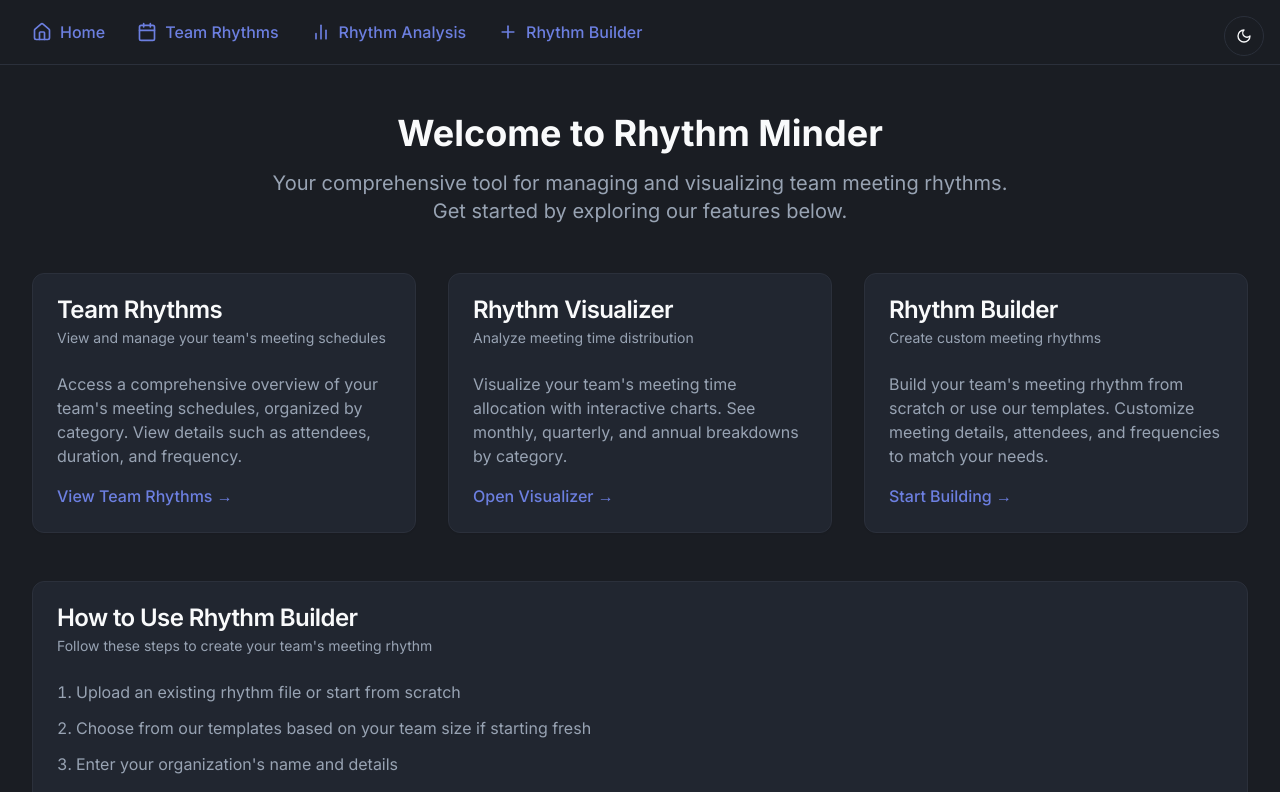
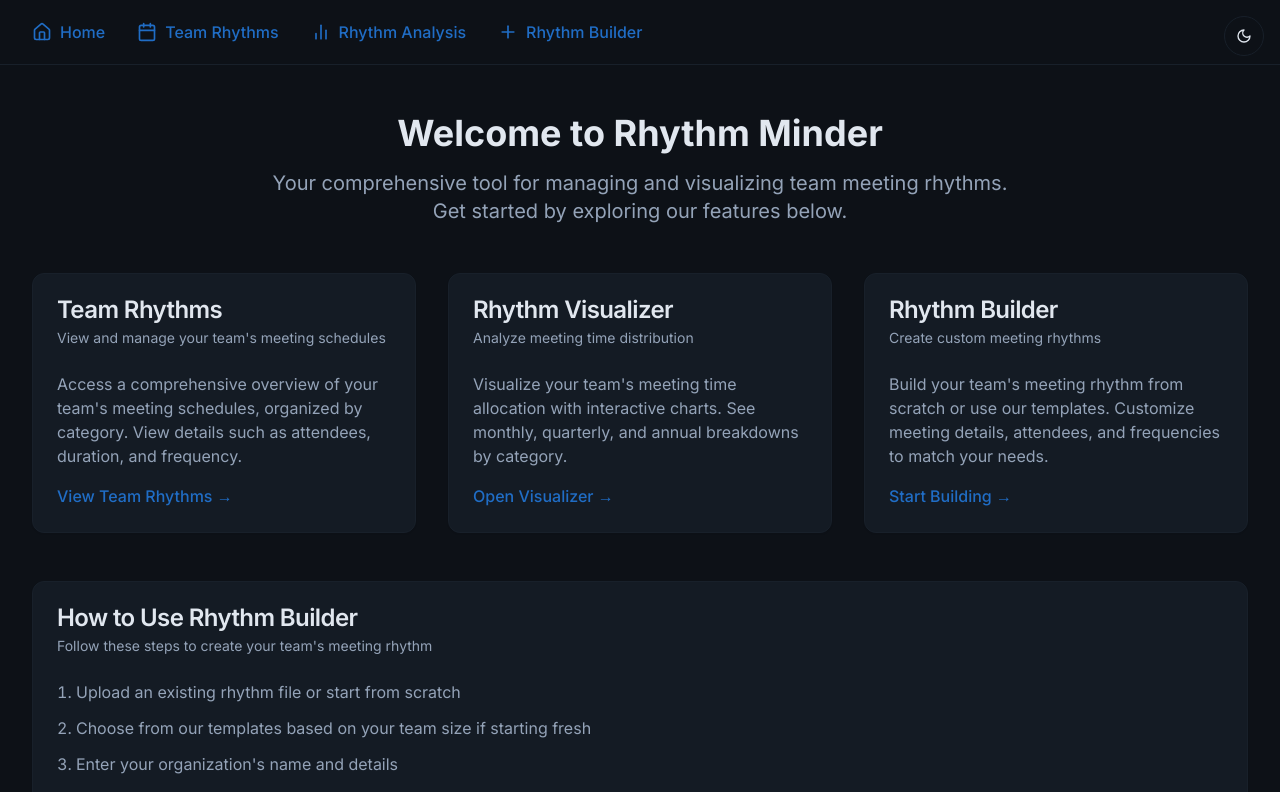
Before and after one commit to mattnigh/build-a-rhythm, a React (Vite) app: page / in a window 1280 px wide. Shown: the top 792 px of the page. Built offline with nearby package versions, Linux system fonts and the light colour scheme.

Commit message:
Update dark mode styling
Adjust dark mode colors across all pages to match the specified design requirements.

```diff
--- a/src/index.css
+++ b/src/index.css
@@ -39,33 +39,33 @@
   }
 
   .dark {
-    --background: 220 15% 12%;
-    --foreground: 210 20% 98%;
+    --background: 215 28% 7%;
+    --foreground: 213 31% 91%;
 
-    --card: 220 18% 16%;
-    --card-foreground: 210 20% 98%;
+    --card: 215 28% 11%;
+    --card-foreground: 213 31% 91%;
 
-    --popover: 220 18% 16%;
-    --popover-foreground: 210 20% 98%;
+    --popover: 215 28% 11%;
+    --popover-foreground: 213 31% 91%;
 
-    --primary: 230 65% 65%;
-    --primary-foreground: 210 20% 98%;
+    --primary: 212 72% 45%;
+    --primary-foreground: 213 31% 91%;
 
-    --secondary: 220 15% 20%;
-    --secondary-foreground: 210 20% 98%;
+    --secondary: 215 25% 15%;
+    --secondary-foreground: 213 31% 91%;
 
-    --muted: 220 15% 20%;
-    --muted-foreground: 217 15% 65%;
+    --muted: 215 25% 15%;
+    --muted-foreground: 215 20% 65%;
 
-    --accent: 220 15% 20%;
-    --accent-foreground: 210 20% 98%;
+    --accent: 215 25% 15%;
+    --accent-foreground: 213 31% 91%;
 
-    --destructive: 0 60% 40%;
-    --destructive-foreground: 210 20% 98%;
+    --destructive: 0 63% 31%;
+    --destructive-foreground: 213 31% 91%;
 
-    --border: 220 15% 20%;
-    --input: 220 15% 20%;
-    --ring: 230 65% 65%;
+    --border: 215 28% 13%;
+    --input: 215 28% 13%;
+    --ring: 212 72% 45%;
   }
 }
 
@@ -92,7 +92,7 @@
       prose-h2:text-2xl prose-h2:font-semibold prose-h2:mb-3
       prose-h3:text-xl prose-h3:font-medium prose-h3:mb-2
       prose-p:text-muted-foreground prose-p:leading-relaxed
-      prose-a:text-rhythm-600 prose-a:no-underline hover:prose-a:text-rhythm-700
+      prose-a:text-primary prose-a:no-underline hover:prose-a:text-primary/90
       prose-strong:text-foreground prose-strong:font-semibold
       prose-ul:list-disc prose-ul:pl-6
       prose-ol:list-decimal prose-ol:pl-6
```
